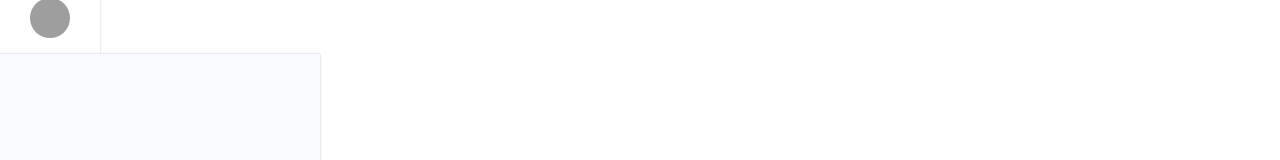
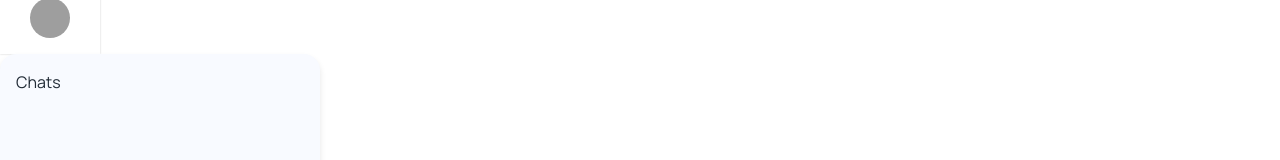
Before and after one commit to BlackProgrammer-prog/ProjectAP, a React (Create React App) app in the folder Frontend/: page /app in a window 1280 px wide. Shown: the part 746-906 px from the top of the page. Built offline with nearby package versions, Linux system fonts and the light colour scheme; grey boxes are pictures that could not be loaded.

Commit message:
create Chat

```diff
--- a/Frontend/src/pages/dashboard/Chats.js
+++ b/Frontend/src/pages/dashboard/Chats.js
@@ -1,20 +1,30 @@
-import { Box } from '@mui/material';
-import React from 'react';
+import { Box, Stack, Typography } from '@mui/material'
+import React from 'react'
 
 const Chats = () => {
-  return (
-    <div>
-      <Box
-        sx={{
-          position: 'relative',
-          width: 320,
-          height: '100vh',
-          backgroundColor: '#F8FAFF',
-          boxShadow: '0px 0px 2px rgba(0,0,0,0.25)',
-        }}
-      ></Box>
-    </div>
-  );
-};
+    return (
+        <div>
+            <Box sx={{
+                position: 'relative',
+                backgroundColor: '#F8FAFF',
+                height: '100vh',  // تغییر به 100vh برای پوشش کامل صفحه
+                width: 320,
+                boxShadow: '0px 4px 6px rgba(0, 0, 0, 0.1)',  // سایه بهبود یافته
+                borderRadius: 2,
+                padding: 2,  // فاصله داخلی
+                transition: 'box-shadow 0.3s ease',  // انیمیشن برای تغییر سایه
+                '&:hover': {
+                    boxShadow: '0px 6px 12px rgba(0, 0, 0, 0.2)'  // سایه بیشتر هنگام هاور
+                }
+            }}>
+                <Stack>
+                    <Typography>
+                        Chats
+                    </Typography>
+                </Stack>
+            </Box>
+        </div>
+    )
+}
 
 export default Chats;
--- a/Frontend/src/pages/dashboard/GeneralApp.js
+++ b/Frontend/src/pages/dashboard/GeneralApp.js
@@ -1,10 +1,10 @@
 import React from "react";
-import Chats from "./Chats"; // مسیر صحیح فایل Chats را وارد کنید
+import Chats from "./Chats";
 
 const GeneralApp = () => {
   return (
     <>
-      <Chats />
+      <Chats/>
     </>
   );
 };
```
